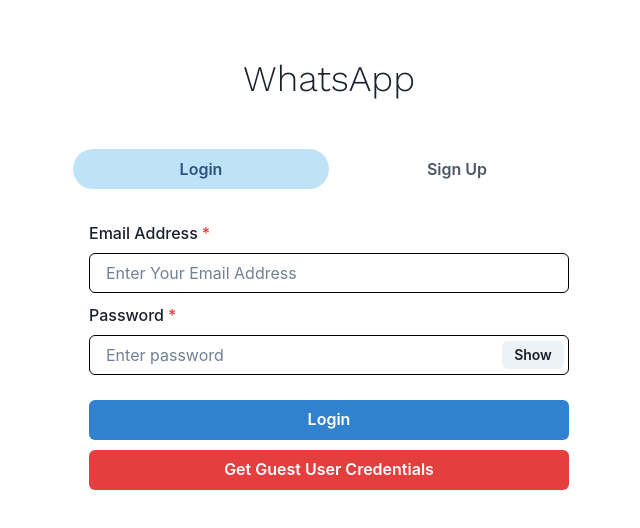
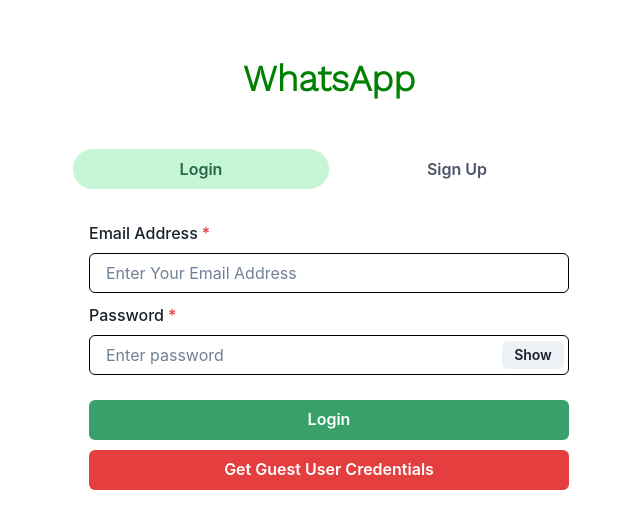
Before and after one commit to aditya-ahlawat-1309/telegramClone, a React (Create React App) app: page / in a window 1280 px wide. Shown: the top 528 px of the page, without its empty margins (311-951 px from the left). Built offline with nearby package versions, Linux system fonts and the light colour scheme.

Commit message:
made changes

```diff
--- a/package.json
+++ b/package.json
@@ -2,7 +2,6 @@
   "name": "client",
   "version": "0.1.0",
   "private": true,
-  "proxy": "http://localhost:5000/",
   "dependencies": {
     "@chakra-ui/icons": "^2.0.17",
     "@chakra-ui/react": "^2.4.9",
--- a/src/App.css
+++ b/src/App.css
@@ -31,12 +31,14 @@ background-image: none;
 /* .display-screen{ display:flex; } */
 
 @media (max-width: 8100px) {
-  .display-screen{ display:block; }
+  /* .display-screen{ display:block; } */
   .display-small-screen{display: none;}
   .App{
     height: 100vh;
-  width: 100vw;
+    width: 100vw;
     background-image: none;
+    background-size: contain;
+    background-repeat: no-repeat;
     background-color: #fff;
   }
 }
--- a/src/Pages/Chatpage.js
+++ b/src/Pages/Chatpage.js
@@ -85,9 +85,10 @@ const Chatpage = () => {
             // d="flex"
             // justifyContent="space-between"
             w="100%"
+            style={{width:"100%"}}
             // h="91.5vh"
-            // p="10px"
-            className="display-screen"
+            // // p="10px"
+            // className="display-screen"
           >
             {" "}
             <Tabs
--- a/src/Pages/Homepage.js
+++ b/src/Pages/Homepage.js
@@ -29,19 +29,24 @@ function Homepage() {
         d="flex"
         justifyContent="center"
         p={3}
-        bg="transparent"
+        bg="white"
         w="100%"
         m="40px 0 15px 0"
         borderRadius="lg"
         borderWidth="0px"
         style={{ display: "flex" }}
       >
-        <Text fontSize="4xl" fontFamily="Work sans">
+        <Text
+          fontSize="4xl"
+          fontFamily="Work sans"
+          color="green"
+          fontWeight="bold"
+        >
           WhatsApp
         </Text>
       </Box>
-      <Box bg="transparent" w="100%" p={4} borderRadius="lg" borderWidth="0px">
-        <Tabs isFitted variant="soft-rounded">
+      <Box bg="white" w="100%" p={4} borderRadius="lg" borderWidth="0px">
+        <Tabs isFitted variant="soft-rounded" colorScheme="green">
           <TabList mb="1em">
             <Tab>Login</Tab>
             <Tab>Sign Up</Tab>
--- a/src/components/Authentication/Login.js
+++ b/src/components/Authentication/Login.js
@@ -99,7 +99,7 @@ const Login = () => {
         </InputGroup>
       </FormControl>
       <Button
-        colorScheme="blue"
+        colorScheme="green"
         width="100%"
         style={{ marginTop: 15 }}
         onClick={submitHandler}
--- a/src/components/Authentication/Signup.js
+++ b/src/components/Authentication/Signup.js
@@ -75,13 +75,14 @@ const Signup = () => {
     } catch (error) {
       toast({
         title: "Error Occured!",
-        description: error.response.data.message,
+        description: error.response,
         status: "error",
         duration: 5000,
         isClosable: true,
         position: "bottom",
       });
       setPicLoading(false);
+      console.log(error);
     }
   };
 
@@ -182,7 +183,7 @@ const Signup = () => {
         </InputGroup>
       </FormControl>
       <Button
-        colorScheme="blue"
+        colorScheme="green"
         width="100%"
         style={{ marginTop: 15 }}
         onClick={submitHandler}
--- a/src/components/Chatbox.js
+++ b/src/components/Chatbox.js
@@ -7,19 +7,19 @@ const Chatbox = ({ fetchAgain, setFetchAgain }) => {
   const { selectedChat } = ChatState();
 
   return (
-    <Box
-      d={{ base: selectedChat ? "flex" : "none", md: "flex" }}
-      alignItems="center"
-      flexDir="column"
-      // p={3}
-      bg="transparent"
-      // w={{ base: "100%", md: "68%" }}
-      // borderRadius="lg"
-      // borderWidth="1px"
-      // style={{didplay:"flex"}}
-    >
+    // <Box
+    //   d={{ base: selectedChat ? "flex" : "none", md: "flex" }}
+    //   alignItems="center"
+    //   flexDir="column"
+    //   // p={3}
+    //   bg="transparent"
+    //   // w={{ base: "100%", md: "68%" }}
+    //   // borderRadius="lg"
+    //   // borderWidth="1px"
+    //   // style={{didplay:"flex"}}
+    // >
       <SingleChat fetchAgain={fetchAgain} setFetchAgain={setFetchAgain} />
-    </Box>
+    // </Box>
   );
 };
 
--- a/src/components/ScrollableChat.js
+++ b/src/components/ScrollableChat.js
@@ -7,19 +7,29 @@ import {
   isSameSenderMargin,
   isSameUser,
   isLastMessageOnDifferentDateFromPrevMessage,
+  getSender,
 } from "../config/ChatLogics";
 import { ChatState } from "../Context/ChatProvider";
 
 const ScrollableChat = ({ messages }) => {
   const { user } = ChatState();
-console.log(messages.length)
+
+// console.log(messages.length)
+// console.log(messages[messages.length-1].sender._id === user._id)
+// console.log(messages[messages.length - 1].sender._id);
+// console.log(messages[messages.length - 1].readBy)
 // console.log(messages[messages.length-1].createdAt)
 // console.log(messages[messages.length-2].createdAt)
 // console.log(
 //   messages[messages.length - 1].createdAt ===
 //     messages[messages.length - 2].createdAt
-// );
-  return (
+//
+console.log(user._id)
+for(var i=0;i<messages.length;i++)
+{
+    messages[i].readBy.push(user._id);
+}
+    return (
     <ScrollableFeed>
       {messages &&
         messages.map((m, i, array) => (
@@ -39,6 +49,9 @@ console.log(messages.length)
                 padding: "5px 15px",
               }}
             > */}
+          {"S=" + m.sender._id}
+          <br/>
+      {"U=" + user._id}
             {array[i - 1] ? (
               array[i].createdAt.substring(0, 10) ===
               array[i - 1].createdAt.substring(0, 10) ? (
@@ -136,6 +149,12 @@ console.log(messages.length)
                   }}
                 >
                   {m.updatedAt.substring(11, 16)}
+                  &nbsp;{" "}
+                  {m.sender._id === user._id ? ( array[i].readBy.includes(user._id)
+                      ? "seen"
+                      : "sent" ) : ""
+
+                    }
                 </span>
               </span>
             </div>
--- a/src/components/SingleChat.js
+++ b/src/components/SingleChat.js
@@ -174,6 +174,7 @@ const SingleChat = ({ fetchAgain, setFetchAgain }) => {
             justifyContent={{ base: "space-between" }}
             alignItems="center"
             style={{ display: "flex" }}
+
           >
             {/* <IconButton
               className="display-small-screen"
@@ -185,7 +186,8 @@ const SingleChat = ({ fetchAgain, setFetchAgain }) => {
             {messages &&
               (!selectedChat.isGroupChat ? (
                 <>
-                  {getSender(user, selectedChat.users)}
+                  {/* {getSender(user, selectedChat.users)} */}
+                  {user._id === selectedChat.users[0]._id ? selectedChat.users[1].name : selectedChat.users[0].name}
                   <ProfileModal
                     user={getSenderFull(user, selectedChat.users)}
                   />
```
